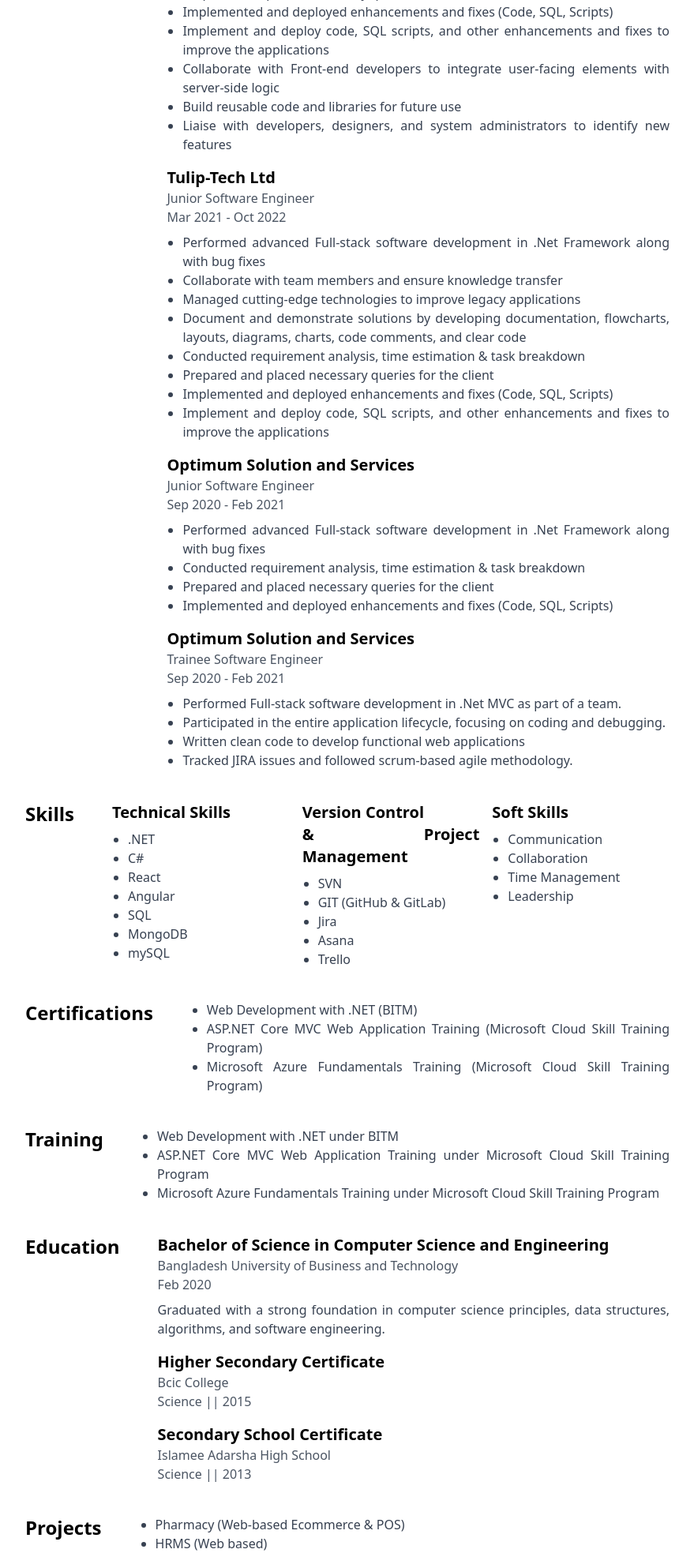
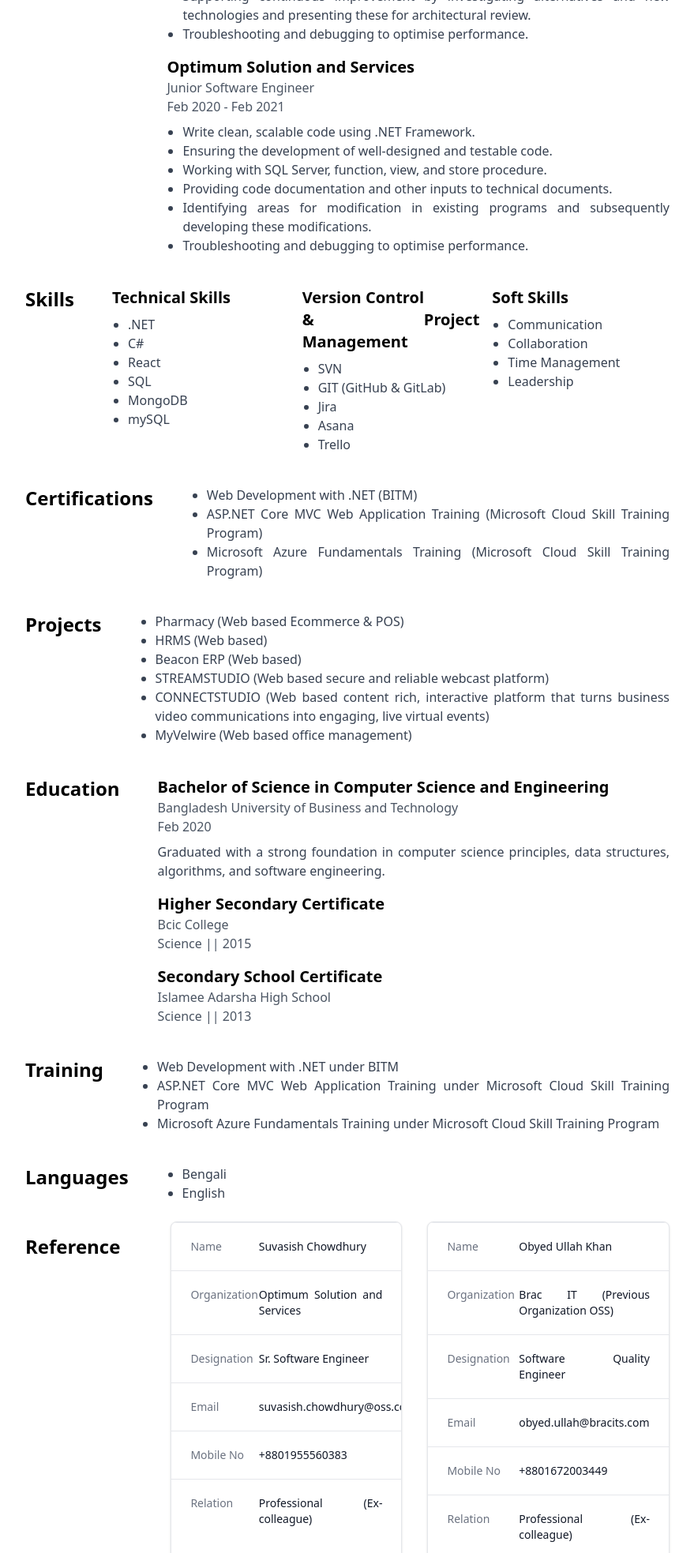
Before and after one commit to arafat-bin-reza/Resume, a plain HTML site: page index.html in a window 1280 px wide. Shown: the part 833-2800 px from the top of the page at 79% size, without its empty margins (200-1079 px from the left). Drawn offline with nearby package versions, Linux system fonts and the light colour scheme.

Commit message:
Updated the resume.

```diff
--- a/index.html
+++ b/index.html
@@ -25,8 +25,8 @@
         </div>
 
         <section class="mt-6">
-            <h2 class="text-2xl font-bold">Profile</h2>
-            <p class="mt-2 text-gray-700">4+ years of experience in analysis, design, and development of large-scale automation software solutions. Knowledge of requirement engineering, designing, version control, and reporting tools. Strategic thinker with software design and architecture solutions proficiency. Offers proven ability to be the best team player and committed to identifying and leveraging opportunities for future growth.</p>
+            <h2 class="text-2xl font-bold">Career Summary</h2>
+            <p class="mt-2 text-gray-700">4+ years of experience in analysis, design, and development of large-scale automation software solutions. Knowledge of requirement engineering, designing, version control, and reporting tools.</p>
         </section>
 
         <section class="mt-6">
@@ -40,23 +40,12 @@
                         <p class="text-gray-600">Software Engineer</p>
                         <p class="text-gray-600">Nov 2022 - Present</p>
                         <ul class="list-disc ml-5 mt-2 text-gray-700">
-                            <li>Performed advanced Full-stack software development in .Net Framework along with bug fixes</li>
-                            <li>Document and demonstrate solutions by developing documentation, flowcharts, layouts, diagrams, charts, code comments, and
-                                clear code</li>
-                            <li>Collaborate with cross-functional teams to analyze, design, and development</li>
-                            <li>Participate in design meetings and design decisions</li>
-                            <li>Take part in development as a member of our development teams</li>
-                            <li>Analyzes technical system problems, and designs and implements effective solutions</li>
-                            <li>Translate client requirements into technical implementation</li>
-                            <li>Perform project-related communication with onshore counterparts</li>
-                            <li>Plan and execute unit tests</li>
-                            <li>Conducted requirement analysis, time estimation & task breakdown</li>
-                            <li>Prepared and placed necessary queries for the client</li>
-                            <li>Implemented and deployed enhancements and fixes (Code, SQL, Scripts)</li>
-                            <li>Implement and deploy code, SQL scripts, and other enhancements and fixes to improve the applications</li>
-                            <li>Collaborate with Front-end developers to integrate user-facing elements with server-side logic</li>
-                            <li>Build reusable code and libraries for future use</li>
-                            <li>Liaise with developers, designers, and system administrators to identify new features</li>
+                            <li>Design, build, and maintain efficient, reusable, and reliable code according to software design specifications.</li>
+                            <li>Analyze the requirements and understand the deliverables.</li>
+                            <li>Ensure that features are accurately estimated and delivered to schedule.</li>
+                            <li>Identify, prioritize, and execute tasks in the software development life cycle.</li>
+                            <li>Review and debug code, and ensure best practices are followed.</li>
+                            <li>Collaborate with team members and ensure knowledge transfer.</li>
                         </ul>
                     </div>
                     <div class="mt-4">
@@ -64,37 +53,25 @@
                         <p class="text-gray-600">Junior Software Engineer</p>
                         <p class="text-gray-600">Mar 2021 - Oct 2022</p>
                         <ul class="list-disc ml-5 mt-2 text-gray-700">
-                            <li>Performed advanced Full-stack software development in .Net Framework along with bug fixes</li>
-                            <li>Collaborate with team members and ensure knowledge transfer</li>
-                            <li>Managed cutting-edge technologies to improve legacy applications</li>
-                            <li>Document and demonstrate solutions by developing documentation, flowcharts, layouts, diagrams, charts, code comments,
-                                and clear code</li>
-                            <li>Conducted requirement analysis, time estimation & task breakdown</li>
-                            <li>Prepared and placed necessary queries for the client</li>
-                            <li>Implemented and deployed enhancements and fixes (Code, SQL, Scripts)</li>
-                            <li>Implement and deploy code, SQL scripts, and other enhancements and fixes to improve the applications</li>
+                            <li>Leading a team of engineers to deliver winning products.</li>
+                            <li>Ensuring the development of well-designed and testable code.</li>
+                            <li>Collecting and assessing user feedback.</li>
+                            <li>Providing code documentation and other inputs to technical documents.</li>
+                            <li>Supporting continuous improvement by investigating alternatives and new technologies and presenting these for architectural review.</li>
+                            <li>Troubleshooting and debugging to optimise performance.</li>
                         </ul>
                     </div>
                     <div class="mt-4">
                         <h3 class="text-xl font-semibold">Optimum Solution and Services</h3>
                         <p class="text-gray-600">Junior Software Engineer</p>
-                        <p class="text-gray-600">Sep 2020 - Feb 2021</p>
+                        <p class="text-gray-600">Feb 2020 - Feb 2021</p>
                         <ul class="list-disc ml-5 mt-2 text-gray-700">
-                            <li>Performed advanced Full-stack software development in .Net Framework along with bug fixes</li>
-                            <li>Conducted requirement analysis, time estimation & task breakdown</li>
-                            <li>Prepared and placed necessary queries for the client</li>
-                            <li>Implemented and deployed enhancements and fixes (Code, SQL, Scripts)</li>
-                        </ul>
-                    </div>
-                    <div class="mt-4">
-                        <h3 class="text-xl font-semibold">Optimum Solution and Services</h3>
-                        <p class="text-gray-600">Trainee Software Engineer</p>
-                        <p class="text-gray-600">Sep 2020 - Feb 2021</p>
-                        <ul class="list-disc ml-5 mt-2 text-gray-700">
-                            <li>Performed Full-stack software development in .Net MVC as part of a team.</li>
-                            <li>Participated in the entire application lifecycle, focusing on coding and debugging.</li>
-                            <li>Written clean code to develop functional web applications</li>
-                            <li>Tracked JIRA issues and followed scrum-based agile methodology.</li>
+                            <li>Write clean, scalable code using .NET Framework.</li>
+                            <li>Ensuring the development of well-designed and testable code.</li>
+                            <li>Working with SQL Server, function, view, and store procedure.</li>
+                            <li>Providing code documentation and other inputs to technical documents.</li>
+                            <li>Identifying areas for modification in existing programs and subsequently developing these modifications.</li>
+                            <li>Troubleshooting and debugging to optimise performance.</li>
                         </ul>
                     </div>
                 </div>
@@ -114,7 +91,6 @@
                                 <li>.NET</li>
                                 <li>C#</li>
                                 <li>React</li>
-                                <li>Angular</li>
                                 <li>SQL</li>
                                 <li>MongoDB</li>
                                 <li>mySQL</li>
@@ -163,13 +139,16 @@
         <section class="mt-6">
             <div class="flex items-start space-x-8">
                 <div>
-            <h2 class="text-2xl font-bold mt-4 pr-4">Training</h2>
+            <h2 class="text-2xl font-bold mt-4 pr-4">Projects</h2>
                 </div>
                 <div>
                     <ul class="list-disc ml-5 mt-4 text-gray-700">
-                        <li>Web Development with .NET under BITM</li>
-                        <li>ASP.NET Core MVC Web Application Training under Microsoft Cloud Skill Training Program</li>
-                        <li>Microsoft Azure Fundamentals Training under Microsoft Cloud Skill Training Program</li>
+                        <li>Pharmacy (Web based Ecommerce & POS)</li>
+                        <li>HRMS (Web based)</li>
+                        <li>Beacon ERP (Web based)</li>
+                        <li>STREAMSTUDIO (Web based secure and reliable webcast platform)</li>
+                        <li>CONNECTSTUDIO (Web based content rich, interactive platform that turns business video communications into engaging, live virtual events)</li>
+                        <li>MyVelwire (Web based office management)</li>
                     </ul>
                 </div>
             </div>
@@ -201,19 +180,17 @@
             </div>
         </section>
 
+
         <section class="mt-6">
             <div class="flex items-start space-x-8">
                 <div>
-            <h2 class="text-2xl font-bold mt-4 pr-4">Projects</h2>
+            <h2 class="text-2xl font-bold mt-4 pr-4">Training</h2>
                 </div>
                 <div>
                     <ul class="list-disc ml-5 mt-4 text-gray-700">
-                        <li>Pharmacy (Web-based Ecommerce & POS)</li>
-                        <li>HRMS (Web based)</li>
-                        <li>Beacon ERP (Web-based)</li>
-                        <li>STREAMSTUDIO (Web-based secure and reliable webcast platform)</li>
-                        <li>CONNECTSTUDIO (Web-based content-rich, interactive platform that turns business video communications into engaging, live virtual events)</li>
-                        <li>MyVelwire (Web-based office management)</li>
+                        <li>Web Development with .NET under BITM</li>
+                        <li>ASP.NET Core MVC Web Application Training under Microsoft Cloud Skill Training Program</li>
+                        <li>Microsoft Azure Fundamentals Training under Microsoft Cloud Skill Training Program</li>
                     </ul>
                 </div>
             </div>
@@ -232,6 +209,127 @@
                 </div>
             </div>
         </section>
+
+        <section class="mt-6">
+            <div class="flex items-start space-x-8">
+                <div>
+            <h2 class="text-2xl font-bold mt-4 pr-4">Reference</h2>
+                </div>
+                <div>
+                        <div class="flex space-x-4">
+                            <div class="bg-white overflow-hidden shadow rounded-lg border mx-4 box">
+                                <div class="border-t border-gray-200 px-4 py-5 sm:p-0">
+                                    <dl class="sm:divide-y sm:divide-gray-200">
+                                        <div class="py-3 sm:py-5 sm:grid sm:grid-cols-3 sm:gap-4 sm:px-6">
+                                            <dt class="text-sm font-medium text-gray-500">
+                                                Name
+                                            </dt>
+                                            <dd class="mt-1 text-sm text-gray-900 sm:mt-0 sm:col-span-2">
+                                                Suvasish Chowdhury
+                                            </dd>
+                                        </div>
+                                        <div class="py-3 sm:py-5 sm:grid sm:grid-cols-3 sm:gap-4 sm:px-6">
+                                            <dt class="text-sm font-medium text-gray-500">
+                                                Organization
+                                            </dt>
+                                            <dd class="mt-1 text-sm text-gray-900 sm:mt-0 sm:col-span-2">
+                                                Optimum Solution and Services
+                                            </dd>
+                                        </div>
+                                        <div class="py-3 sm:py-5 sm:grid sm:grid-cols-3 sm:gap-4 sm:px-6">
+                                            <dt class="text-sm font-medium text-gray-500">
+                                                Designation
+                                            </dt>
+                                            <dd class="mt-1 text-sm text-gray-900 sm:mt-0 sm:col-span-2">
+                                                Sr. Software Engineer
+                                            </dd>
+                                        </div>
+                                        <div class="py-3 sm:py-5 sm:grid sm:grid-cols-3 sm:gap-4 sm:px-6">
+                                            <dt class="text-sm font-medium text-gray-500">
+                                                Email
+                                            </dt>
+                                            <dd class="mt-1 text-sm text-gray-900 sm:mt-0 sm:col-span-2">
+                                                suvasish.chowdhury@oss.com.bd
+                                            </dd>
+                                        </div>
+                                        <div class="py-3 sm:py-5 sm:grid sm:grid-cols-3 sm:gap-4 sm:px-6">
+                                            <dt class="text-sm font-medium text-gray-500">
+                                                Mobile No
+                                            </dt>
+                                            <dd class="mt-1 text-sm text-gray-900 sm:mt-0 sm:col-span-2">
+                                                +8801955560383
+                                            </dd>
+                                        </div>
+                                        <div class="py-3 sm:py-5 sm:grid sm:grid-cols-3 sm:gap-4 sm:px-6">
+                                            <dt class="text-sm font-medium text-gray-500">
+                                                Relation
+                                            </dt>
+                                            <dd class="mt-1 text-sm text-gray-900 sm:mt-0 sm:col-span-2">
+                                                Professional (Ex-colleague)
+                                            </dd>
+                                        </div>
+                                    </dl>
+                                </div>
+                            </div>
+
+                            <div class="bg-white overflow-hidden shadow rounded-lg border mx-4 box">
+                                <div class="border-t border-gray-200 px-4 py-5 sm:p-0">
+                                    <dl class="sm:divide-y sm:divide-gray-200">
+                                        <div class="py-3 sm:py-5 sm:grid sm:grid-cols-3 sm:gap-4 sm:px-6">
+                                            <dt class="text-sm font-medium text-gray-500">
+                                                Name
+                                            </dt>
+                                            <dd class="mt-1 text-sm text-gray-900 sm:mt-0 sm:col-span-2">
+                                                Obyed Ullah Khan
+                                            </dd>
+                                        </div>
+                                        <div class="py-3 sm:py-5 sm:grid sm:grid-cols-3 sm:gap-4 sm:px-6">
+                                            <dt class="text-sm font-medium text-gray-500">
+                                                Organization
+                                            </dt>
+                                            <dd class="mt-1 text-sm text-gray-900 sm:mt-0 sm:col-span-2">
+                                                Brac IT (Previous Organization OSS)
+                                            </dd>
+                                        </div>
+                                        <div class="py-3 sm:py-5 sm:grid sm:grid-cols-3 sm:gap-4 sm:px-6">
+                                            <dt class="text-sm font-medium text-gray-500">
+                                                Designation
+                                            </dt>
+                                            <dd class="mt-1 text-sm text-gray-900 sm:mt-0 sm:col-span-2">
+                                                Software Quality Engineer
+                                            </dd>
+                                        </div>
+                                        <div class="py-3 sm:py-5 sm:grid sm:grid-cols-3 sm:gap-4 sm:px-6">
+                                            <dt class="text-sm font-medium text-gray-500">
+                                                Email
+                                            </dt>
+                                            <dd class="mt-1 text-sm text-gray-900 sm:mt-0 sm:col-span-2">
+                                                obyed.ullah@bracits.com
+                                            </dd>
+                                        </div>
+                                        <div class="py-3 sm:py-5 sm:grid sm:grid-cols-3 sm:gap-4 sm:px-6">
+                                            <dt class="text-sm font-medium text-gray-500">
+                                                Mobile No
+                                            </dt>
+                                            <dd class="mt-1 text-sm text-gray-900 sm:mt-0 sm:col-span-2">
+                                                +8801672003449
+                                            </dd>
+                                        </div>
+                                        <div class="py-3 sm:py-5 sm:grid sm:grid-cols-3 sm:gap-4 sm:px-6">
+                                            <dt class="text-sm font-medium text-gray-500">
+                                                Relation
+                                            </dt>
+                                            <dd class="mt-1 text-sm text-gray-900 sm:mt-0 sm:col-span-2">
+                                                Professional (Ex-colleague)
+                                            </dd>
+                                        </div>
+                                    </dl>
+                                </div>
+                            </div>
+                        </div>
+                </div>
+            </div>
+        </section>
     </div>
 </body>
 </html>
```
